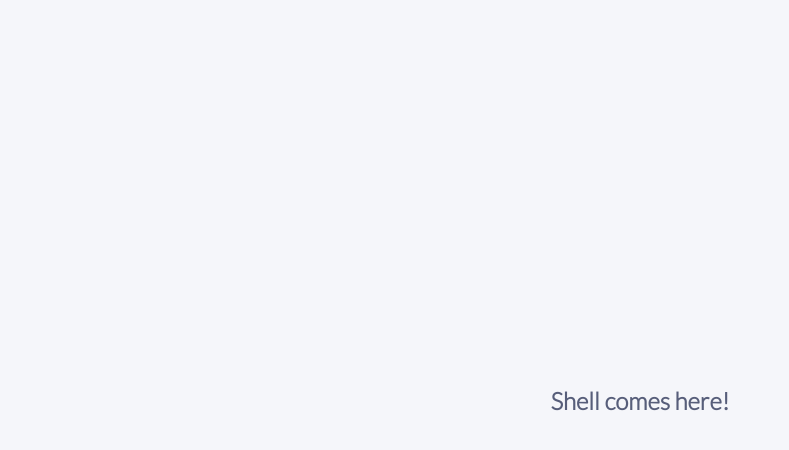
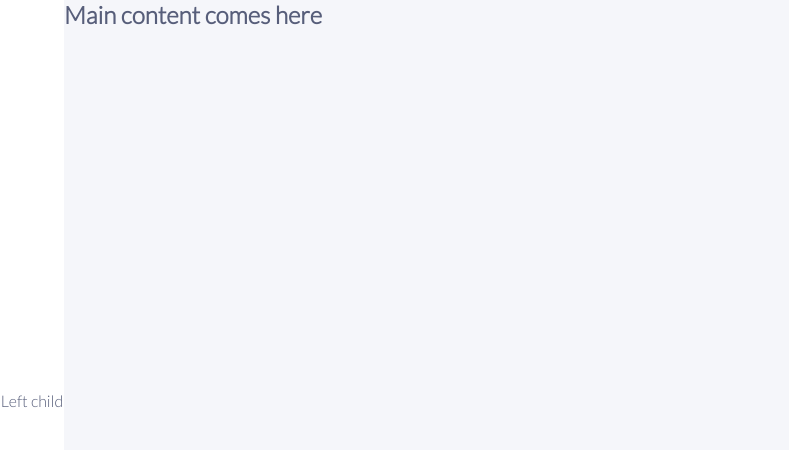
Before and after one commit to Zahinize/Giffy, a React app: page / in a window 1280 px wide. Shown: the top 450 px of the page, without its empty margins (0-789 px from the left). Built offline with nearby package versions, Linux system fonts and the light colour scheme.

Commit message:
[Code changes] (Frontend: App) Sidebar: Added main layout component

```diff
--- a/Client/components/CustomError/index.jsx
+++ b/Client/components/CustomError/index.jsx
@@ -13,7 +13,7 @@ CustomError.propTypes = {
 };
 
 CustomError.defaultProps = {
-	message: 'Oops! Seems like something is broken. Please contact AdPushup Operations Team.'
+	message: 'Oops! Seems like something is broken. Please check after some time.'
 };
 
 export default CustomError;
--- a/Client/components/Shell/index.js
+++ b/Client/components/Shell/index.js
@@ -1,18 +1,19 @@
 import React from 'react';
 import PropTypes from 'prop-types';
+import Sidebar from '../Sidebar/index';
 
-const Shell = ({ message, ...rest }) => (
-	<div className="u-height-full aligner aligner--vCenter aligner--hCenter" {...rest}>
-		<h2>{message}</h2>
-	</div>
-);
+class Shell extends React.Component {
+	state = {};
+
+	render() {
+		return <Sidebar leftChildren={<div>Left child</div>} rightChildren={<h2>Main content comes here</h2>} />;
+	}
+}
 
 Shell.propTypes = {
 	message: PropTypes.string
 };
 
-Shell.defaultProps = {
-	message: 'Shell comes here!'
-};
+Shell.defaultProps = {};
 
 export default Shell;
--- /dev/null
+++ b/Client/components/Sidebar/index.js
@@ -0,0 +1,42 @@
+import React from 'react';
+import PropTypes from 'prop-types';
+
+class Sidebar extends React.Component {
+	state = {};
+
+	render() {
+		const {
+			rootClassName,
+			leftChildren,
+			rightChildren,
+			leftChildrenClassName,
+			rightChildrenClassName
+		} = this.props;
+		const computedRootClassName = `layout-sidebar aligner u-height-full ${rootClassName}`;
+		const computedLeftChildrenClassName = `layout-sidebar-navigation aligner-item aligner aligner--vCenter aligner--hCenter ${leftChildrenClassName}`;
+		const computedRightChildrenClassName = `layout-sidebar-content aligner-item ${rightChildrenClassName}`;
+
+		return (
+			<div className={computedRootClassName}>
+				<nav className={computedLeftChildrenClassName}>{leftChildren}</nav>
+				<div className={computedRightChildrenClassName}>{rightChildren}</div>
+			</div>
+		);
+	}
+}
+
+Sidebar.propTypes = {
+	leftChildren: PropTypes.element.isRequired,
+	rightChildren: PropTypes.element.isRequired,
+	rootClassName: PropTypes.string,
+	leftChildrenClassName: PropTypes.string,
+	rightChildrenClassName: PropTypes.string
+};
+
+Sidebar.defaultProps = {
+	rootClassName: '',
+	leftChildrenClassName: '',
+	rightChildrenClassName: ''
+};
+
+export default Sidebar;
--- a/Client/scss/base/_colors.scss
+++ b/Client/scss/base/_colors.scss
@@ -4,6 +4,7 @@ $primaryTextColor: #575e7a;
 $primaryHeadingColor: #060709;
 $primaryLinkColor: #47b6e4;
 $primaryLinkDarkColor: #1155cc;
+$primaryBorderColor: #e4e6ec;
 $colorWhite: #fff;
 $colorBlack: #000;
 
--- a/Client/scss/index.scss
+++ b/Client/scss/index.scss
@@ -3,7 +3,7 @@
 // @import 'base/mixins';
 // @import 'shared/actionCard';
 @import 'base/index';
-// @import 'shared/loader/index';
+@import 'shared/sidebar';
 // @import 'shared/empty';
 
 // @import 'shared/shell/index';
--- /dev/null
+++ b/Client/scss/shared/_sidebar.scss
@@ -0,0 +1,15 @@
+.layout-sidebar {
+	-webkit-box-orient: horizontal;
+	-webkit-box-direction: normal;
+	-webkit-flex-direction: row;
+	-ms-flex-direction: row;
+	flex-direction: row;
+
+	.layout-sidebar-navigation {
+		background: $colorWhite;
+		border-right: $primaryBorderColor;
+		flex: initial;
+		width: 64px;
+		transition: all 0.3s ease;
+	}
+}
```
